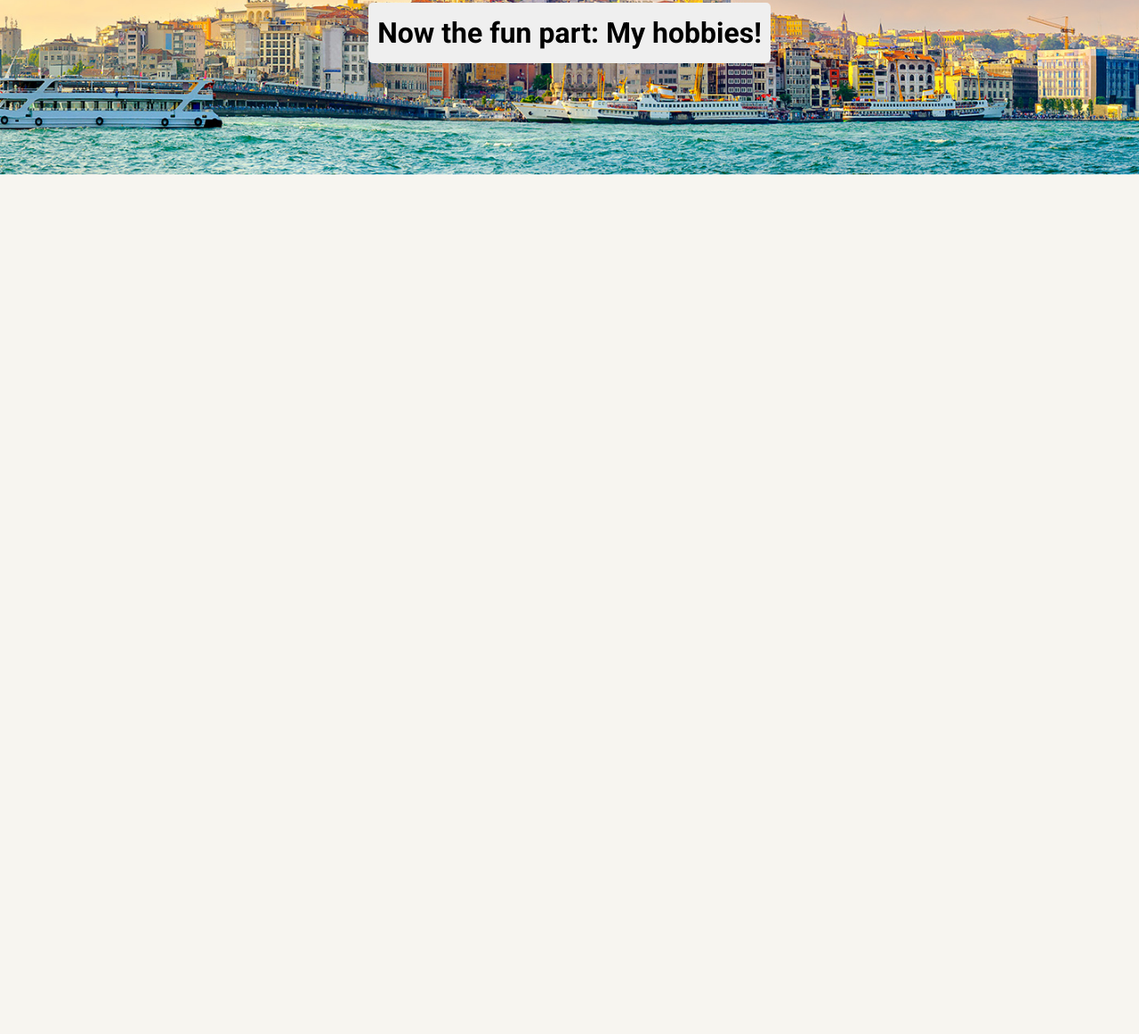
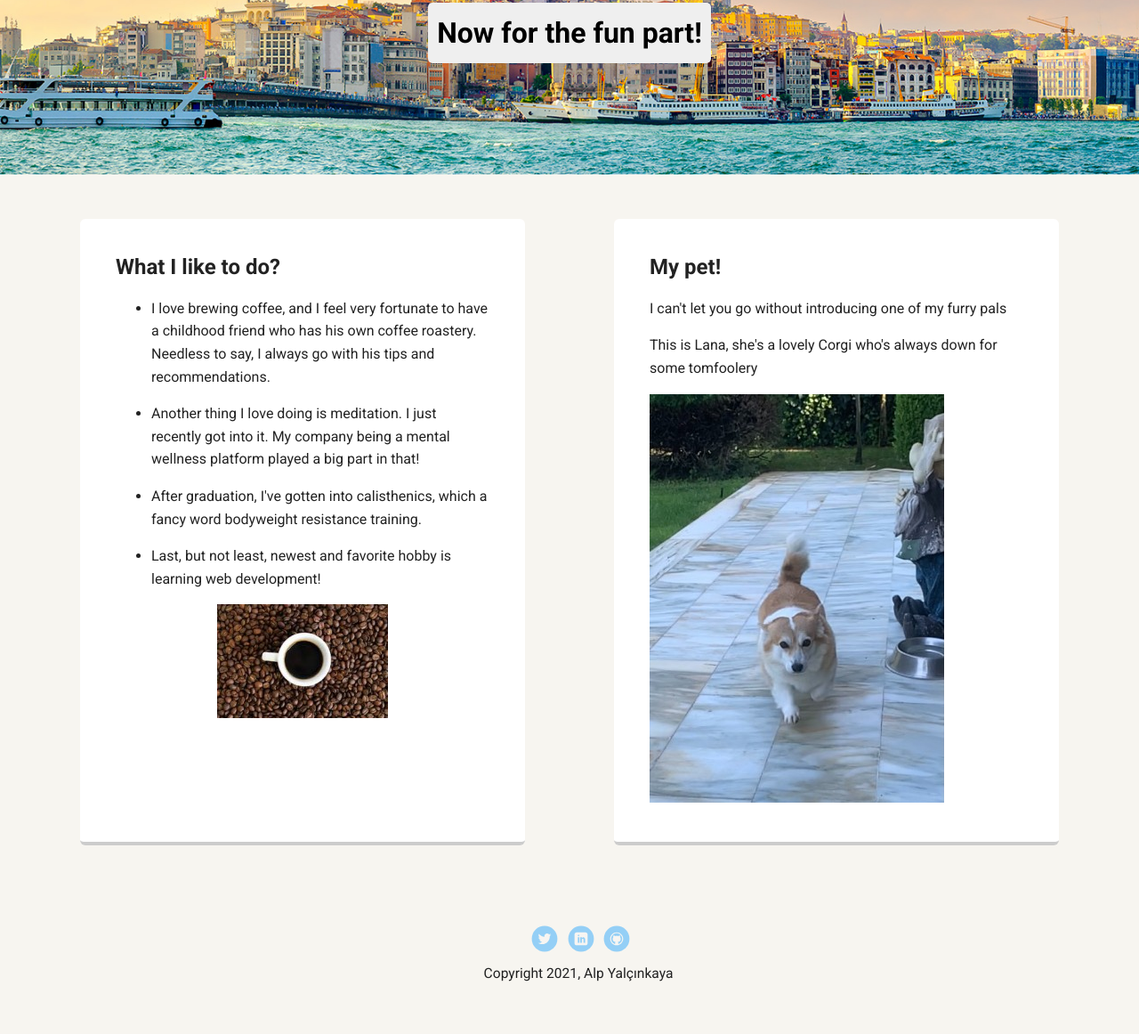
Before and after one commit to alpyalcinkaya/TechDegree-Project-1, a plain HTML site: page hobbies.html in a window 1280 px wide. Shown: the part 274-1436 px from the top of the page at 89% size. Before the commit the page ends 800 px from the top, so only its background shows below. Drawn offline with Linux system fonts and the light colour scheme; files whose address does not match are found by name; a web font is replaced by a local one.

Commit message:
Content change and more Images
-Edited content in hobbies section
-Added Images
-Created a "center" class to align coffee image

```diff
--- a/hobbies.html
+++ b/hobbies.html
@@ -3,7 +3,7 @@
 <head>
     <meta charset="UTF-8">
     <meta name="viewport" content="width=device-width, initial-scale=1.0">
-    <title>Alp's Hobbies</title>
+    <title>Alp's Hobbies & Pet!</title>
     <link rel="stylesheet" href="styles.css">
     <link href="https://fonts.googleapis.com/css?family=Muli%7CRoboto:400,300,500,700,900" rel="stylesheet">
 </head>
@@ -13,14 +13,47 @@
             <li class="name">Alp Yalçınkaya</li>
             <li><a href="/Users/alpyalcinkaya/Desktop/Projects/Techdegree-project-1/index.html">Home</a></li>
             <li><a href="/Users/alpyalcinkaya/Desktop/Projects/Techdegree-project-1/experience.html">Experience</a></li>
-            <li><a href="/Users/alpyalcinkaya/Desktop/Projects/Techdegree-project-1/hobbies.html">Hobbies</a></li>
+            <li><a href="/Users/alpyalcinkaya/Desktop/Projects/Techdegree-project-1/hobbies.html">Hobbies & Pet</a></li>
         </ul>
      </div>
 
       <header> <!-- Profile Image and short text-->
         <img src="images/me.jpg" alt="Picture of Alp Yalçınkaya" class="profile-image">
-        <h1 class="tag name">Now the fun part: My hobbies!</h1>
+        <h1 class="tag name">Now for the fun part!</h1>
       </header>
+
+      <main class="flex">
+        <section class="card"> <!-- What I like to do  -->
+            <h2>What I like to do?</h2>
+            <ul>
+            <li><p>I love brewing coffee, and I feel very fortunate to have a childhood friend who has his own coffee roastery.
+                Needless to say, I always go with his tips and recommendations.</p></li>
+            <li><p>Another thing I love doing is meditation. I just recently got into it. My company being a mental wellness platform played a big part in that!</p></li>
+            <li><p>After graduation, I've gotten into calisthenics, which a fancy word bodyweight resistance training.</p></li>
+            <li><p>Last, but not least, newest and favorite hobby  is learning web development!</p></li>
+            </ul>
+            <img src="/Users/alpyalcinkaya/Desktop/Projects/Techdegree-project-1/images/coffee.jpg" alt="Picture of a cup of coffee in the middle of coffee beans" class="center" title="Coffee is love">
+
+        </section>
+
+
+        <section class="card"> <!-- My pets section!-->
+            <h2>My pet!</h2>
+            <p>I can't let you go without introducing one of my furry pals</p>
+            <p>This is Lana, she's a lovely Corgi who's always down for some tomfoolery</p>
+            <img src="/Users/alpyalcinkaya/Desktop/Projects/Techdegree-project-1/images/lana.jpg" alt="Picture of a running Pembroke Welsh Corgi" title="Meet Lana!">
+        </section>
+
+      </main>
+
+      <footer>
+        <ul>
+          <li><a href="https://twitter.com/alpyalcinkaya98" class="social twitter" target="_blank">Twitter</a></li>
+          <li><a href="https://www.linkedin.com/in/alpyalcinkaya/" class="social linkedin" target="_blank">LinkedIn</a></li>
+          <li><a href="https://github.com/alpyalcinkaya" class="social github" target="_blank">Github</a></li>
+        </ul>
+        <p class="copyright">Copyright 2021, Alp Yalçınkaya</p>
+      </footer>
 
 </body>
 </html>
--- a/styles.css
+++ b/styles.css
@@ -168,6 +168,14 @@ a.social:hover {
   clear: both;
 }
 
+.center {
+  display: block;
+  margin-left: auto;
+  margin-right: auto;
+  width: 5
+}
+
+
 /* Styles for larger screens */
 @media screen and (min-width: 720px) {
 
```
Also changed, not shown: experience.html (+3 -2 lines), index.html (+2 -2 lines), images/coffee.jpg (added), images/lana.jpg (added), 1 other file.
